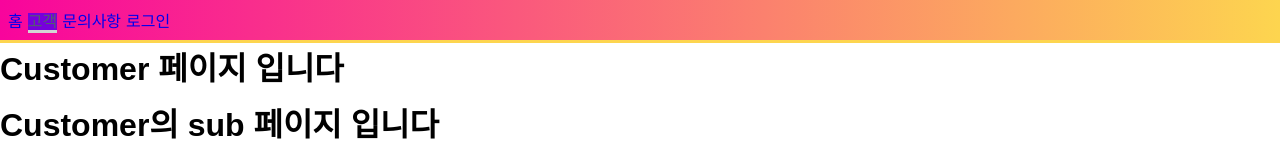
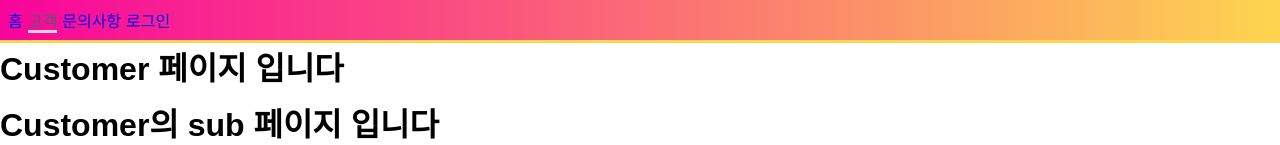
Before and after one commit to searchme86/react-scaffolding, a React (Create React App) app: page /customer in a window 1280 px wide. Shown: the top 145 px of the page. Built offline with nearby package versions, Linux system fonts and the light colour scheme.

Commit message:
📄 🔨 🚨  Header component splited

```diff
--- a/src/components/header/Header.js
+++ b/src/components/header/Header.js
@@ -1,6 +1,10 @@
 import React from "react";
 import styled from "styled-components";
 import { NavLink } from "react-router-dom";
+import { MenuList, ActiveStyle } from "./HeaderData";
+import NavList from "./NavList";
+import NavLi from "./NavLi";
+import Nav from "./Nav";
 
 const HeaderWrapper = styled.header`
   position: relative;
@@ -31,83 +35,6 @@ const MobileMenuIcon = styled.div`
   }
 `;
 
-const Menu = styled.nav`
-  display: block;
-  font-family: "Times New Roman", Times, serif;
-  position: absolute;
-  width: 100%;
-  top: 60px;
-  left: 0;
-  padding: 8px;
-  box-sizing: border-box;
-  border-bottom: 3px solid #fdd54f;
-  background: white;
-
-  @media (min-width: 768px) {
-    background: none;
-    left: initial;
-    top: initial;
-    position: relative;
-    width: initial;
-    border-bottom: none;
-  }
-`;
-
-const List = styled.ul`
-  display: flex;
-  margin: 0;
-  padding: 0;
-  @media (max-width: 768px) {
-    display: block;
-    text-align: center;
-  }
-`;
-
-const Item = styled.li`
-  list-style-type: none;
-  margin-right: 5px;
-  &:last-child {
-    margin-right: 0;
-  }
-`;
-
-const MenuList = [
-  {
-    index: 1,
-    text: "홈",
-    LinkTo: "/",
-  },
-  {
-    index: 2,
-    text: "고객",
-    LinkTo: "/customer",
-  },
-  {
-    index: 3,
-    text: "문의사항",
-    LinkTo: "/faq",
-  },
-  {
-    index: 4,
-    text: "로그인",
-    LinkTo: "/login",
-  },
-];
-
-const ActiveStyle = {
-  color: "#545e6f",
-  background: "#7600dc",
-  borderBottom: "3px solid rgb(212, 212, 212)",
-};
-
-function NavList({ children }) {
-  return <List>{children}</List>;
-}
-
-function NavItem({ children }) {
-  return <Item>{children}</Item>;
-}
-
 function Header() {
   return (
     <HeaderWrapper>
@@ -116,29 +43,22 @@ function Header() {
         <span />
         <span />
       </MobileMenuIcon>
-      <Menu>
+      <Nav>
         <NavList>
           {MenuList.map((item) => {
             return (
-              <NavItem key={item.index}>
+              <NavLi key={item.index}>
                 <NavLink
                   to={item.LinkTo}
                   style={({ isActive }) => (isActive ? ActiveStyle : undefined)}
-                  // style={({ isActive }) => ({
-                  //   color: isActive ? "#fff" : "#545e6f",
-                  //   // background: isActive ? "#7600dc" : "#f0f0f0",
-                  //   borderBottom: isActive
-                  //     ? "3px solid rgb(212, 212, 212)"
-                  //     : "undefined",
-                  // })}
                 >
                   {item.text}
                 </NavLink>
-              </NavItem>
+              </NavLi>
             );
           })}
         </NavList>
-      </Menu>
+      </Nav>
     </HeaderWrapper>
   );
 }
--- /dev/null
+++ b/src/components/header/HeaderData.js
@@ -0,0 +1,29 @@
+const MenuList = [
+  {
+    index: 1,
+    text: "홈",
+    LinkTo: "/",
+  },
+  {
+    index: 2,
+    text: "고객",
+    LinkTo: "/customer",
+  },
+  {
+    index: 3,
+    text: "문의사항",
+    LinkTo: "/faq",
+  },
+  {
+    index: 4,
+    text: "로그인",
+    LinkTo: "/login",
+  },
+];
+
+const ActiveStyle = {
+  color: "#545e6f",
+  borderBottom: "3px solid rgb(212, 212, 212)",
+};
+
+export { MenuList, ActiveStyle };
--- /dev/null
+++ b/src/components/header/Nav.js
@@ -0,0 +1,29 @@
+import styled from "styled-components";
+
+export const NavElm = styled.nav`
+  display: block;
+  font-family: "Times New Roman", Times, serif;
+  position: absolute;
+  width: 100%;
+  top: 60px;
+  left: 0;
+  padding: 8px;
+  box-sizing: border-box;
+  border-bottom: 3px solid #fdd54f;
+  background: white;
+
+  @media (min-width: 768px) {
+    background: none;
+    left: initial;
+    top: initial;
+    position: relative;
+    width: initial;
+    border-bottom: none;
+  }
+`;
+
+const Nav = ({ children }) => {
+  return <NavElm>{children}</NavElm>;
+};
+
+export default Nav;
--- /dev/null
+++ b/src/components/header/NavLi.js
@@ -0,0 +1,16 @@
+import React from "react";
+import styled from "styled-components";
+
+const Item = styled.li`
+  list-style-type: none;
+  margin-right: 5px;
+  &:last-child {
+    margin-right: 0;
+  }
+`;
+
+const NavLi = ({ children }) => {
+  return <Item>{children}</Item>;
+};
+
+export default NavLi;
--- /dev/null
+++ b/src/components/header/NavList.js
@@ -0,0 +1,18 @@
+import React from "react";
+import styled from "styled-components";
+
+const List = styled.ul`
+  display: flex;
+  margin: 0;
+  padding: 0;
+  @media (max-width: 768px) {
+    display: block;
+    text-align: center;
+  }
+`;
+
+const NavList = ({ children }) => {
+  return <List>{children}</List>;
+};
+
+export default NavList;
```
